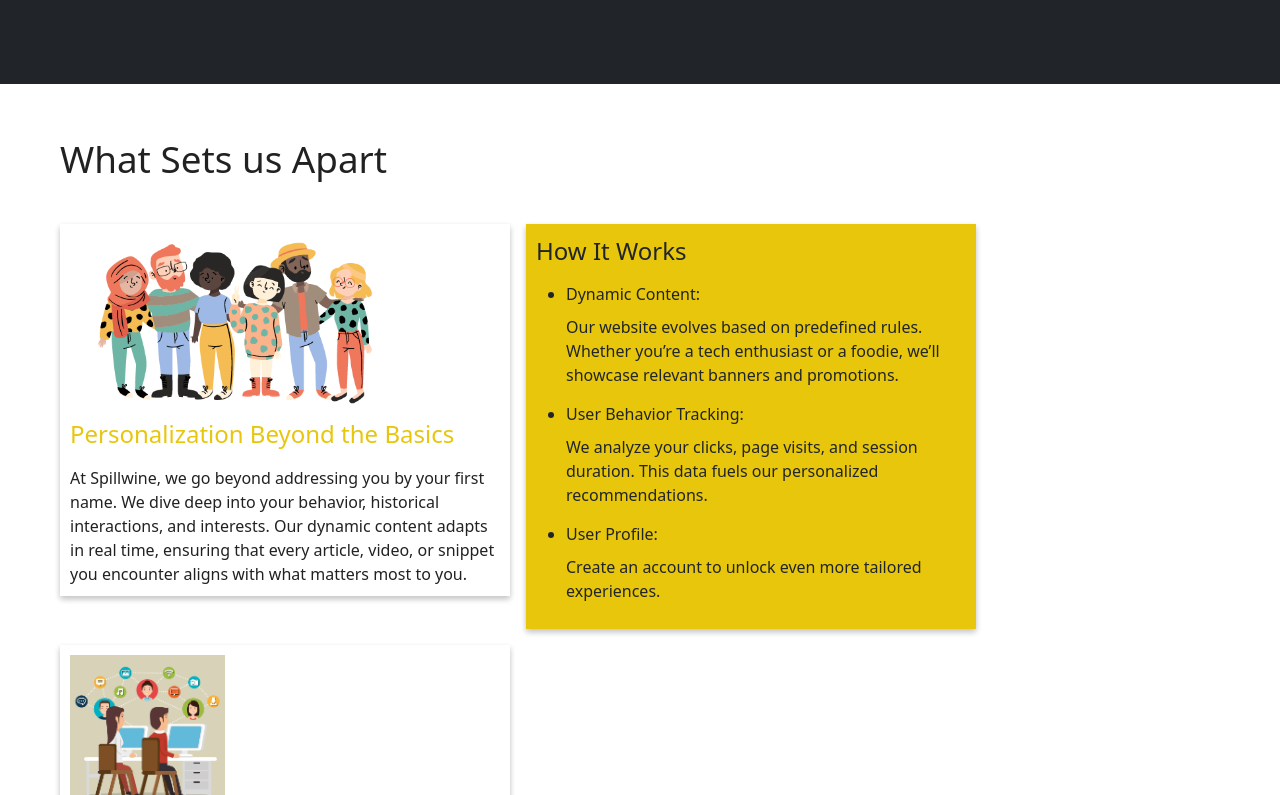
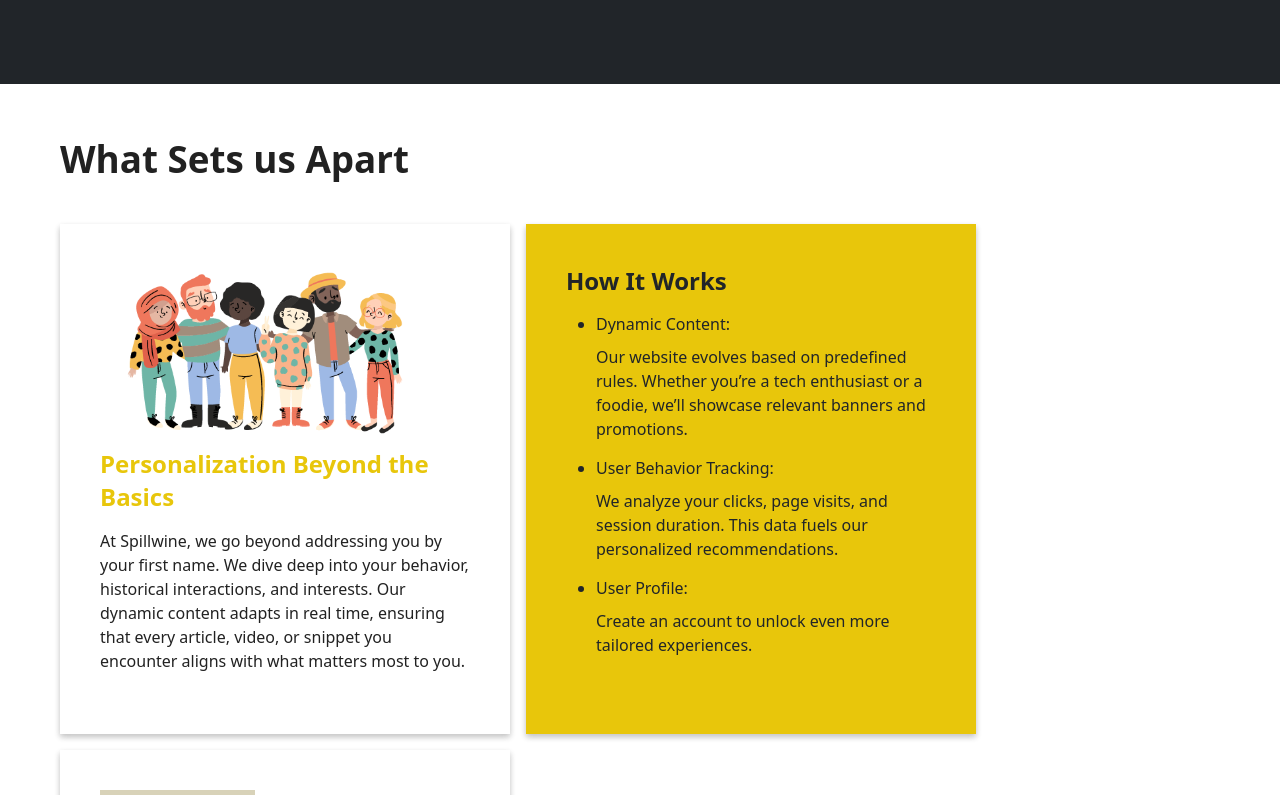
Before and after one commit to kdreh/spillwine, an Angular app: page /#/home in a window 1280 px wide. Shown: the part 845-1640 px from the top of the page. Built offline with nearby package versions, Linux system fonts and the light colour scheme.

Commit message:
font weight

```diff
--- a/src/app/pages/home/home.component.scss
+++ b/src/app/pages/home/home.component.scss
@@ -74,16 +74,22 @@
 #section {
     h1 {
         font-size: 2.3rem;
-        font-weight: 200;
+        font-weight: 700;
     }
 }
 .box-card {
+
+    // border: 1px solid red;
     .box {
+        min-height: 490px;
+        padding: 30px;
+        // border: 1px solid red;eep
         .box-image img {
             @include image (330px, auto)
         }
         .box-title {
             color: $primary;
+            font-weight: 700;
             margin-bottom: 1rem;
         }
         ul {
```
